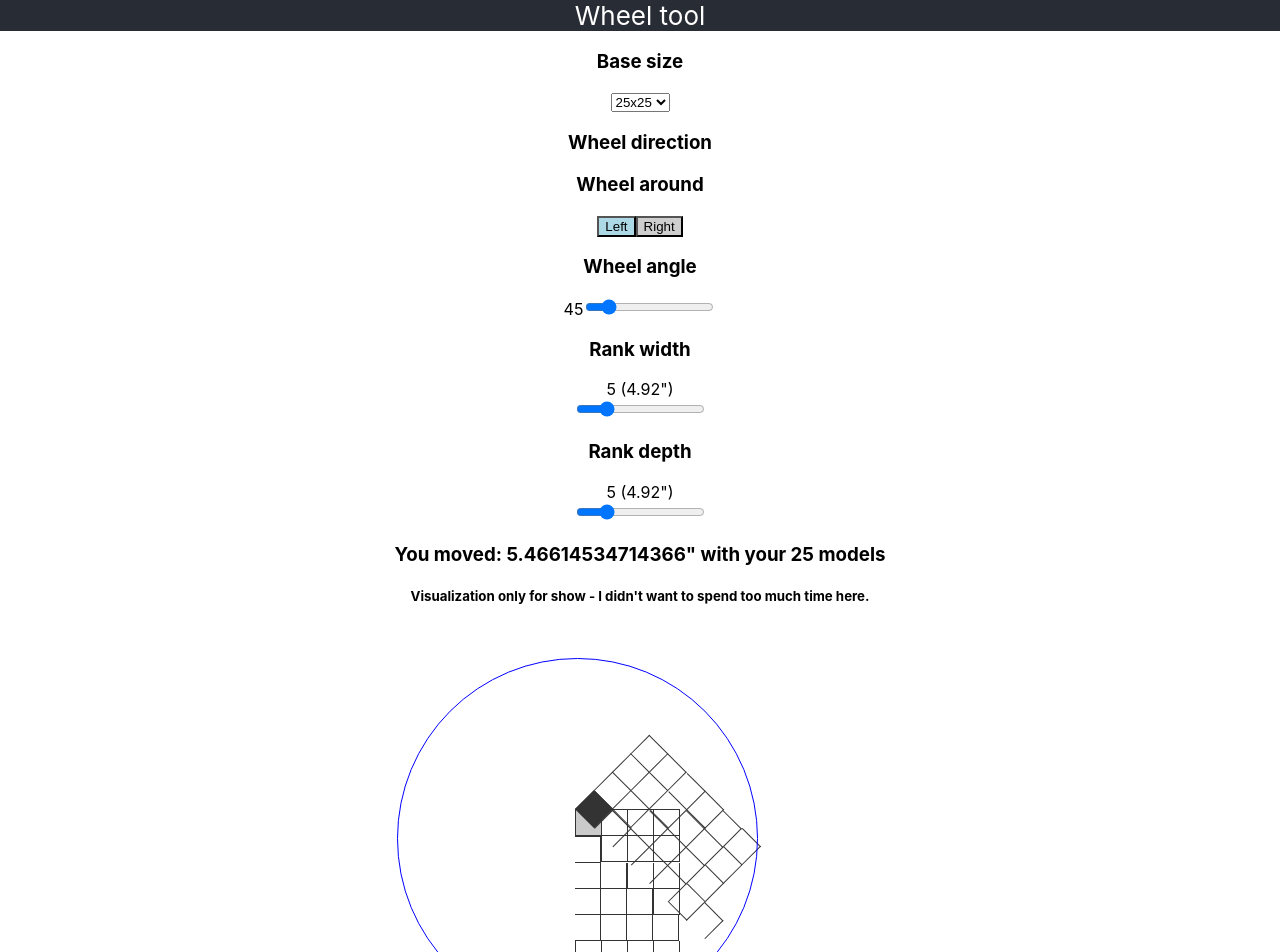
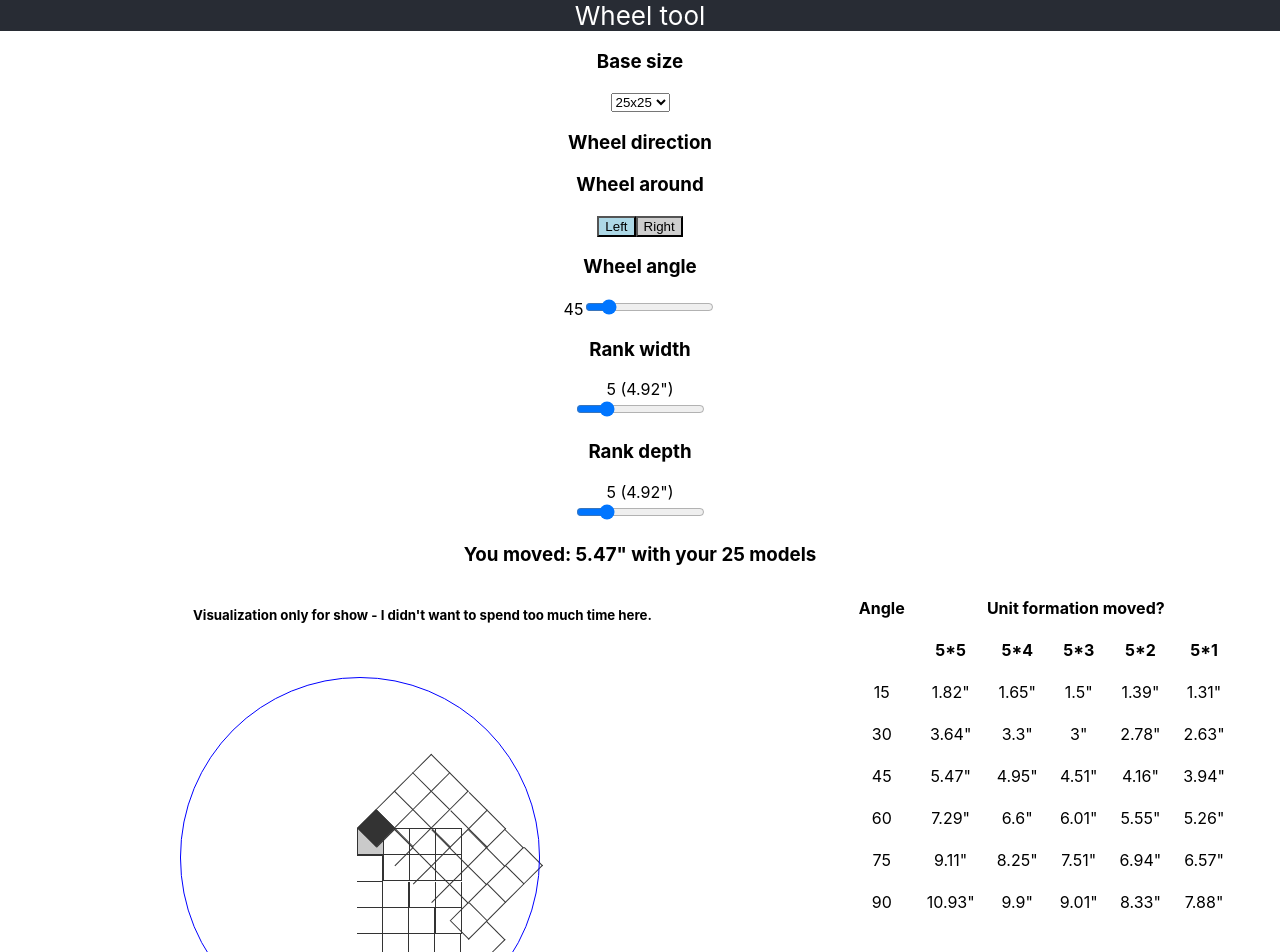
Before and after one commit to TGreatDk/old-world-tool, a React (Create React App) app: page / in a window 1280 px wide. Shown: the top 952 px of the page. Built offline with nearby package versions, Linux system fonts and the light colour scheme.

Commit message:
Add table

```diff
--- a/public/index.html
+++ b/public/index.html
@@ -24,7 +24,7 @@
       work correctly both with client-side routing and a non-root public URL.
       Learn how to configure a non-root public URL by running `npm run build`.
     -->
-    <title>React App</title>
+    <title>Old world wheeling tool</title>
   </head>
   <body>
     <noscript>You need to enable JavaScript to run this app.</noscript>
--- a/src/App.js
+++ b/src/App.js
@@ -7,7 +7,9 @@ import { Chip } from './components/angleSelector/chip/chip';
 function App() {
   const baseSizes = ['25x25', '30x30', '40x40', '50x50', '30x60', '50x75']
   const [baseWidth, setBaseWidth] = useState(25)
+  const [width,setWidth] = useState(125);
   const [baseLength, setBaseLength] = useState(25)
+  const [length,setLength] = useState(125);
 
   const [rankWidth, setRankWidth] = useState(5)
   const [rankDepth, setRankDepth] = useState(5)
@@ -18,14 +20,18 @@ function App() {
   const [moved, setMoved] = useState(0);
   const [angle, setAngle] = useState(45);
 
-  const calculateMoved = () => {
-    const width = baseWidth * rankWidth;
-    const length = baseLength * rankDepth;
-    const loc_radius = Math.sqrt(Math.pow(width, 2) + Math.pow(length, 2));
+  const calculateMoved = (_angle,_isUpdate,_width,_length) => {
+    const loc_radius = Math.sqrt(Math.pow(_width, 2) + Math.pow(_length, 2));
+
+    const movedMM = 2 * Math.PI * loc_radius * (_angle / 360)
+    const movedInch = _mmToInch(movedMM);
+    if(_isUpdate)
+    {
     setRadius(loc_radius);
-    const movedMM = 2 * Math.PI * loc_radius * (angle / 360)
-    const movedInch = _mmToInch(movedMM);
     setMoved(movedInch)
+    }
+
+    return Math.round(movedInch*100)/100
   }
 
   const _mmToInch = (mm) => {
@@ -52,14 +58,17 @@ function App() {
     }
   }
 
-  useEffect(() => { calculateMoved() }, [rankDepth, rankWidth, angle])
+  useEffect(() => setWidth(rankWidth*baseWidth),[rankWidth,baseWidth]);
+  useEffect(() => setLength(rankDepth*baseLength),[rankDepth,baseLength]);
+  useEffect(() => { calculateMoved(angle,true,width,length) }, [rankDepth, rankWidth, angle])
 
   const baseStyle = {
     margin: '0px',
     width: `${baseWidth}px`,
     height: `${baseLength}px`,
     border: '1px solid #333',
-    display: 'inline-block' }
+    display: 'inline-block'
+  }
 
   return (
     <div className="App">
@@ -80,7 +89,7 @@ function App() {
         <option key='+'>Backwards</option>
       </select> */}
       <h3>Wheel around</h3>
-      <Chip options={['Left','Right']} onChange={_handleWheelAround}/>
+      <Chip options={['Left', 'Right']} onChange={_handleWheelAround} />
       {/* <select value={wheelAround} onChange={_handleWheelAround}>
         <option>Left</option>
         <option>Right</option> */}
@@ -96,67 +105,77 @@ function App() {
       <h3>Rank depth</h3>
       <div>{rankDepth} ({Math.round(_mmToInch(baseLength * rankDepth) * 100) / 100}")</div>
       <input value={rankDepth} type='range' min={1} max={20} onChange={(event) => setRankDepth(Number(event.target.value))} />
-      <h3>You moved: {moved}" with your {rankWidth*rankDepth} models</h3>
+      <h3>You moved: {Math.round((moved*100))/100}" with your {rankWidth * rankDepth} models</h3>
+      <div style={{ display: 'flex', flexDirection: 'row' }}>
+        <div id='visualized' style={{width:'66%'}}>
           <h5>Visualization only for show - I didn't want to spend too much time here.</h5>
           <div style={{ display: 'flex', justifyContent: 'center', alignItems: 'center', height: `${radius * 3 + 20}px` }}>
             <div style={{
-          display:'flex',
-          flexWrap:'wrap',
-          width:`${rankWidth*baseWidth+rankWidth}px`}}>
-          {Array.from(Array(rankDepth*rankWidth)).map((base,index) =>
+              display: 'flex',
+              flexWrap: 'wrap',
+              width: `${rankWidth * baseWidth + rankWidth}px`
+            }}>
+              {Array.from(Array(rankDepth * rankWidth)).map((base, index) =>
                 <div style={
-            {...baseStyle,
-            background: `${(wheelAround === 'Left' && index===0) || (wheelAround === 'Right' && index===rankWidth-1) ? '#cacaca' : 'inherit'}`,
-            borderTop:rankWidth-1<index?'none':'1px solid #333',
-            borderLeft:index%rankWidth?'none':'1px solid #333'}} />)}
+                  {
+                    ...baseStyle,
+                    background: `${(wheelAround === 'Left' && index === 0) || (wheelAround === 'Right' && index === rankWidth - 1) ? '#cacaca' : 'inherit'}`,
+                    borderTop: rankWidth - 1 < index ? 'none' : '1px solid #333',
+                    borderLeft: index % rankWidth ? 'none' : '1px solid #333'
+                  }} />)}
             </div>
             <div style={{
-          display:'flex',
-          flexWrap:'wrap',
-          width:`${rankWidth*baseWidth+rankWidth}px`,
+              display: 'flex',
+              flexWrap: 'wrap',
+              width: `${rankWidth * baseWidth + rankWidth}px`,
               rotate: `${wheelAround === 'Left' ? '-' : ''}${angle}deg`,
               transformOrigin: anchor,
-          position:'absolute'}}>
-          {Array.from(Array(rankDepth*rankWidth)).map((base,index) =>
+              position: 'absolute'
+            }}>
+              {Array.from(Array(rankDepth * rankWidth)).map((base, index) =>
                 <div style={
-            {...baseStyle,
-            background: `${(wheelAround === 'Left' && index===0) || (wheelAround === 'Right' && index===rankWidth-1) ? '#333' : 'inherit'}`,
-            borderTop:rankWidth-1<index?'none':'1px solid #333',
-            borderLeft:index%rankWidth?'none':'1px solid #333'}} />)}
+                  {
+                    ...baseStyle,
+                    background: `${(wheelAround === 'Left' && index === 0) || (wheelAround === 'Right' && index === rankWidth - 1) ? '#333' : 'inherit'}`,
+                    borderTop: rankWidth - 1 < index ? 'none' : '1px solid #333',
+                    borderLeft: index % rankWidth ? 'none' : '1px solid #333'
+                  }} />)}
             </div>
             <div style={{
               position: 'absolute',
-          marginLeft:`-${rankWidth*baseWidth}px`,
-          marginTop:`-${rankDepth*baseLength}px`,
-          width: `${radius*2+rankWidth}px`,
-          height: `${radius*2+rankDepth}px`,
+              marginLeft: `-${rankWidth * baseWidth}px`,
+              marginTop: `-${rankDepth * baseLength}px`,
+              width: `${radius * 2 + rankWidth}px`,
+              height: `${radius * 2 + rankDepth}px`,
               border: '1px solid #0000ff',
               borderRadius: '50%'
             }} />
-        {/* <div style={{ width: `${(rankWidth * baseWidth) + rankWidth * 2}px` }}>
-          {Array.from(Array(rankDepth)).map((d, di) =>
-            <div style={{ height: `${baseLength}px` }}>
-              {Array.from(Array(rankWidth)).map((w, wi) => <span style={{...baseStyle,, }} />)}
-            </div>)
-          }
           </div>
-        {angle !== 0 &&
-          <div style={{ position: 'absolute', width: `${(rankWidth * baseWidth) + rankWidth * 2}px`, rotate: `${wheelAround === 'Left' ? '-' : ''}${angle}deg`, transformOrigin: anchor }}>
-            {Array.from(Array(rankDepth)).map((d, di) =>
-              <div style={{ height: `${baseLength}px` }}>
-                {Array.from(Array(rankWidth)).map((w, wi) => <span style={{...baseStyle, background: `${(wheelAround === 'Left' && wi === 0 && di === 0) || (wheelAround === 'Right' && wi === rankWidth - 1 && di === 0) ? '#005050' : 'inherit'}`}} />)}
-              </div>)
-            }
-          </div>}
-        <div style={{
-          position: 'absolute',
-          marginLeft:`-${rankWidth*baseWidth+rankWidth*2}px`,
-          marginTop:`-${rankDepth*baseLength+rankDepth*2}px`,
-          width: `${radius*2+(rankWidth)}px`,
-          height: `${radius*2+(rankDepth)}px`,
-          border: '1px solid #0000ff',
-          borderRadius: '50%'
-        }} /> */}
+        </div>
+        <div id='table' style={{width:'34%'}}>
+          <table cellPadding='10'>
+            <col>
+            </col>
+            <colgroup span='3'></colgroup>
+            <colgroup span='5'></colgroup>
+            <tr>
+              <thead>
+                <th colSpan={1}>Angle</th>
+                <th colSpan={rankDepth}>Unit formation moved?</th>
+              </thead>
+              <thead>
+                <th colSpan={1}></th>
+                {Array.from(Array(rankDepth)).map((ranks,i) => <th>{rankWidth}*{rankDepth-i}</th>)}
+                {/* <th>Moved</th> */}
+              </thead>
+              {[15,30,45,60,75,90].map(_angle => <tr>
+                <td>{_angle}</td>
+                {/* <td>{calculateMoved(_angle,false,)}</td> */}
+                {Array.from(Array(rankDepth)).map((ranks,i) => <td>{calculateMoved(_angle,false,width,(rankDepth-i)*baseLength)}"</td>)}
+              </tr>)}
+            </tr>
+          </table>
+        </div>
       </div>
     </div>
   );
```
Lines whose indentation alone changed are shown as unchanged.
